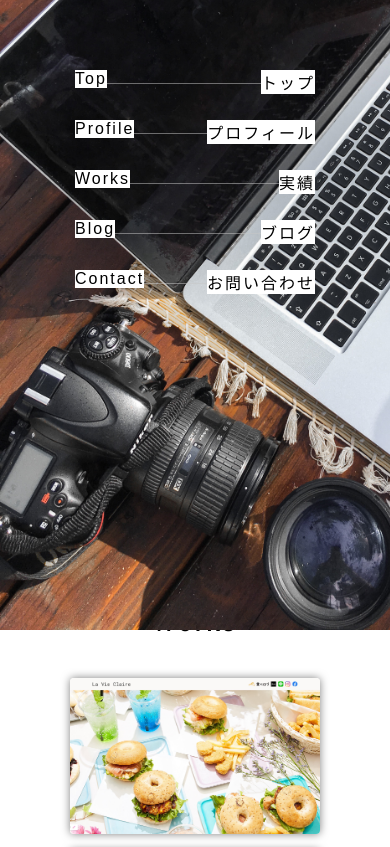
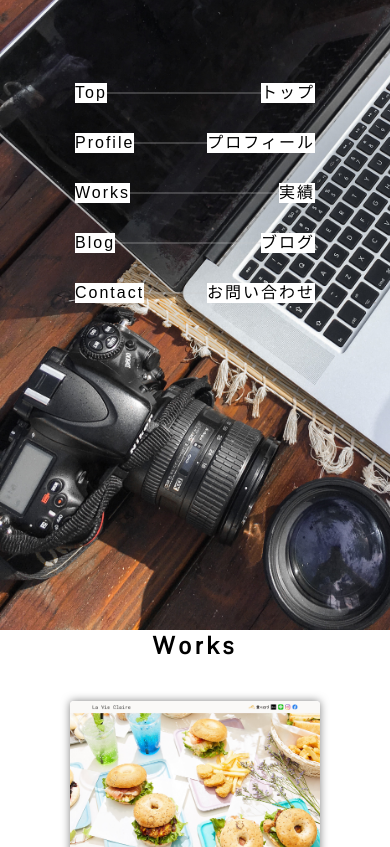
Before and after one commit to hatabatako/doc, a PHP site: page / in a window 390 px wide. Shown: the part 1058-1905 px from the top of the page. Run offline with PHP 8.4, Linux system fonts and the light colour scheme; some libraries are stand-ins or nearby versions.

Commit message:
講義後、最新版

```diff
--- a/css/portfolio.css
+++ b/css/portfolio.css
@@ -11,18 +11,16 @@
 section{
 	width:80%;
 /*	width:100vw;*/
-	height:auto;
-/*	height:100vh;*/
+	height:100vh;
 	margin:0 auto;
 }
 
-#contact,#top{
+#top{
 	height:100vh;
 }
 
 h2{
 /*	padding:50px;*/
-	padding-top:40px;
 	padding-bottom:32px;
 	text-align:center;
 	font-family: 'Pontano Sans', sans-serif;
@@ -162,24 +160,26 @@ li{
 }
 
 
-li::before{
+nav a::before{
 	position:absolute;
 	content:'';
-	top:0;
+	top:50%;
 	left:0;
 	width:100%;
 	height:1px;
 	background-color:rgba(200, 200, 200, 0.5);
+	transform:translateY(-50%);
 }
-li:hover::before{
+nav a:hover::before{
 	position:absolute;
 	content:'';
-	top:0;
+	top:50%;
 	left:0;
 	width:100%;
 	height:3px;
 	background-color:rgba(246, 240, 99, 1);
-	z-index:10;
+	transform:translateY(-50%);
+	z-index: 10;
 }
 
 nav a{
@@ -188,9 +188,10 @@ nav a{
 	color:black;
 	font-size:16px;
 	position:relative;
-	top:-13px;
+	top:0px;
 	display:block;
 	height:20px;
+	line-height:20px;
 }
 
 .menu_left{
@@ -255,13 +256,15 @@ nav a{
 .about_box{
 	display:flex;
 	width:100%;
+	justify-content:space-between;
 }
 .a_box1{
 	width:60%;
+	width:calc(100%-300px);
 }
 .a_box2{
 	position:relative;
-	width:40%;
+	width:300px;
 }
 .Name{
 	font-weight: bold;
@@ -517,6 +520,9 @@ nav a{
 		width:80%;
 		padding:8px;
 	}
+	#works{
+		height:auto;
+	}
 }
 
 @media screen and (max-width: 749px){ /*スマホサイズ*/
@@ -526,3 +532,20 @@ nav a{
 		flex-direction:column-reverse;
 	}
 }
+
+@media screen and (max-height: 783px){ /*スマホサイズ*/
+	#blog{
+		height:auto;
+	}
+}
+
+@media screen and (max-height: 534px){ /*スマホサイズ*/
+	#profile,#contact{
+		height:auto;
+	}
+}
+@media screen and (max-height: 410px){ /*スマホサイズ*/
+	#works{
+		height:auto;
+	}
+}
--- a/index.html
+++ b/index.html
@@ -3,6 +3,7 @@
 	<meta charset="utf-8">
 	<meta http-equiv="Pragma" content="no-cache">
 	<meta http-equiv="Cache-Control" content="no-cache">
+	<meta name="viewport" content="width=device-width, initial-scale=1.0">
 	<title></title>
 	<link rel="stylesheet" type="text/css" href="./css/portfolio.css">
 
@@ -38,11 +39,11 @@
 <!-- 			<h2>MENU</h2> -->
 			<div class="menu_back">
 				<ul>
-					<li><a href="#"><span class="menu_left">Top</span><span class="menu_right">トップ</span></a></li>
-					<li><a href="#"><span class="menu_left">Profile</span><span class="menu_right">プロフィール</span></a></li>
- 					<li><a href="#"><span class="menu_left">Works</span><span class="menu_right">実績</span></a></li>
-					<li><a href="#"><span class="menu_left">Blog</span><span class="menu_right">ブログ</span></a></li>
-					<li><a href="#"><span class="menu_left">Contact</span><span class="menu_right">お問い合わせ</span></a></li>
+					<li><a href="#top"><span class="menu_left">Top</span><span class="menu_right">トップ</span></a></li>
+					<li><a href="#profile"><span class="menu_left">Profile</span><span class="menu_right">プロフィール</span></a></li>
+ 					<li><a href="#works"><span class="menu_left">Works</span><span class="menu_right">実績</span></a></li>
+					<li><a href="#blog"><span class="menu_left">Blog</span><span class="menu_right">ブログ</span></a></li>
+					<li><a href="#contact"><span class="menu_left">Contact</span><span class="menu_right">お問い合わせ</span></a></li>
 				</ul>
 			</div>
 		</div>
@@ -57,8 +58,8 @@
 			<p>DESIGNER/PHOTOGRAPER</p>
 		</section>
 
-		<section id="about">
-			<h2>About</h2>
+		<section id="profile">
+			<h2>Profile</h2>
 			<div class="about_box">
 				<div class="a_box1">
 					<p>
@@ -187,7 +188,7 @@
 				<div class="contact_box">
 					<p>必須項目です</p>
 					<div class="contact_iptxt">
-						<input type="text" name="name" placeholder="Name">
+						<input type="text" name="name" placeholder="Name" required>
 						<i class="fa fa-user fa-lg fa-fw" aria-hidden="true"></i>
 					</div>
 				</div>
@@ -195,27 +196,27 @@
 				<div class="contact_box">
 					<p>必須項目です</p>
 					<div class="contact_iptxt">
-						<input type="email" name="email" placeholder="E-Mail">
+						<input type="email" name="email" placeholder="E-Mail" required>
 						<i class="fa fa-envelope fa-lg fa-fw" aria-hidden="true"></i>
 					</div>
 				</div>
 				<div class="contact_box">
 					<p>必須項目です</p>
 					<div class="contact_iptxt">
-						<input type="telephone" name="tel" placeholder="Tel">
+						<input type="telephone" name="tel" placeholder="Tel" required>
 						<i class="fas fa-phone fa-lg fa-fw" aria-hidden="true"></i>
 					</div>
 				</div>
 				<div class="contact_box">
 					<p>必須項目です</p>
 					<div class="contact_iptxt">
-						<input type="text" name="subj" placeholder="Subject">
+						<input type="text" name="subj" placeholder="Subject" required>
 					</div>
 				</div>
 				<div class="contact_box">
 					<p>必須項目です</p>
 					<div class="contact_iptxt">
-						<textarea name="msg" placeholder="Message"></textarea>
+						<textarea name="msg" placeholder="Message" required></textarea>
 					</div>
 				</div>
 				<div class="contact_btn">
```
Also changed, not shown: js/main.js (+32 -17 lines).
